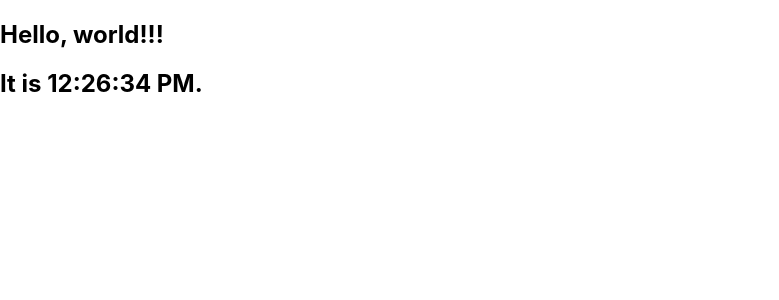
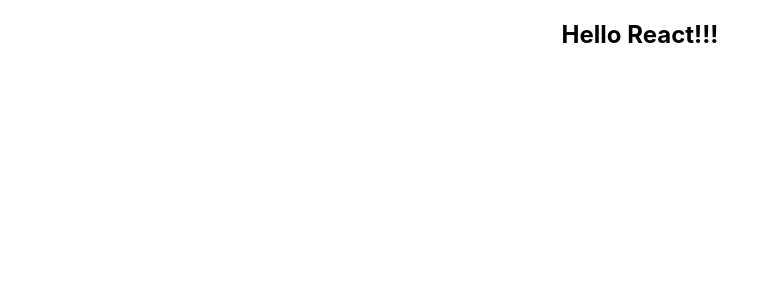
Before and after one commit to rockpell/reactPractice, a React (Create React App) app: page / in a window 1280 px wide. Shown: the top 300 px of the page, without its empty margins (0-779 px from the left). Built offline with nearby package versions, Linux system fonts and the light colour scheme.

Commit message:
HMR 코드 추가

```diff
--- a/src/index.js
+++ b/src/index.js
@@ -2,23 +2,25 @@
 import ReactDOM from 'react-dom';
 import './index.css';
 import App from './App';
-import * as serviceWorker from './serviceWorker';
 
-// ReactDOM.render(<App />, document.getElementById('root'));
+ReactDOM.render(<App />, document.getElementById('root'));
 
-// If you want your app to work offline and load faster, you can change
-// unregister() to register() below. Note this comes with some pitfalls.
-// Learn more about service workers: https://bit.ly/CRA-PWA
-serviceWorker.unregister();
+// leanpub-start-insert
+// Hot Module Replacement: 브라우저 내 애플리케이션을 재실행하는 도구
+// 아래의 코드를 추가하면 코드를 수정해도 브라우저 페이지가 새로고침 되지 않고 어플리케이션이 재실행된다.
+if(module.hot){
+    module.hot.accept();
+}
+// leanpub-end-insert
 
-function tick(){
-    const element = (
-        <div>
-            <h2>Hello, world!!!</h2>
-            <h2>It is {new Date().toLocaleTimeString()}.</h2>
-        </div>
-    );
-    ReactDOM.render(element, document.getElementById('root'));
-}
+// function tick(){
+//     const element = (
+//         <div>
+//             <h2>Hello, world!!!</h2>
+//             <h2>It is {new Date().toLocaleTimeString()}.</h2>
+//         </div>
+//     );
+//     ReactDOM.render(element, document.getElementById('root'));
+// }
 
-setInterval(tick, 1000);
+// setInterval(tick, 1000);
```
